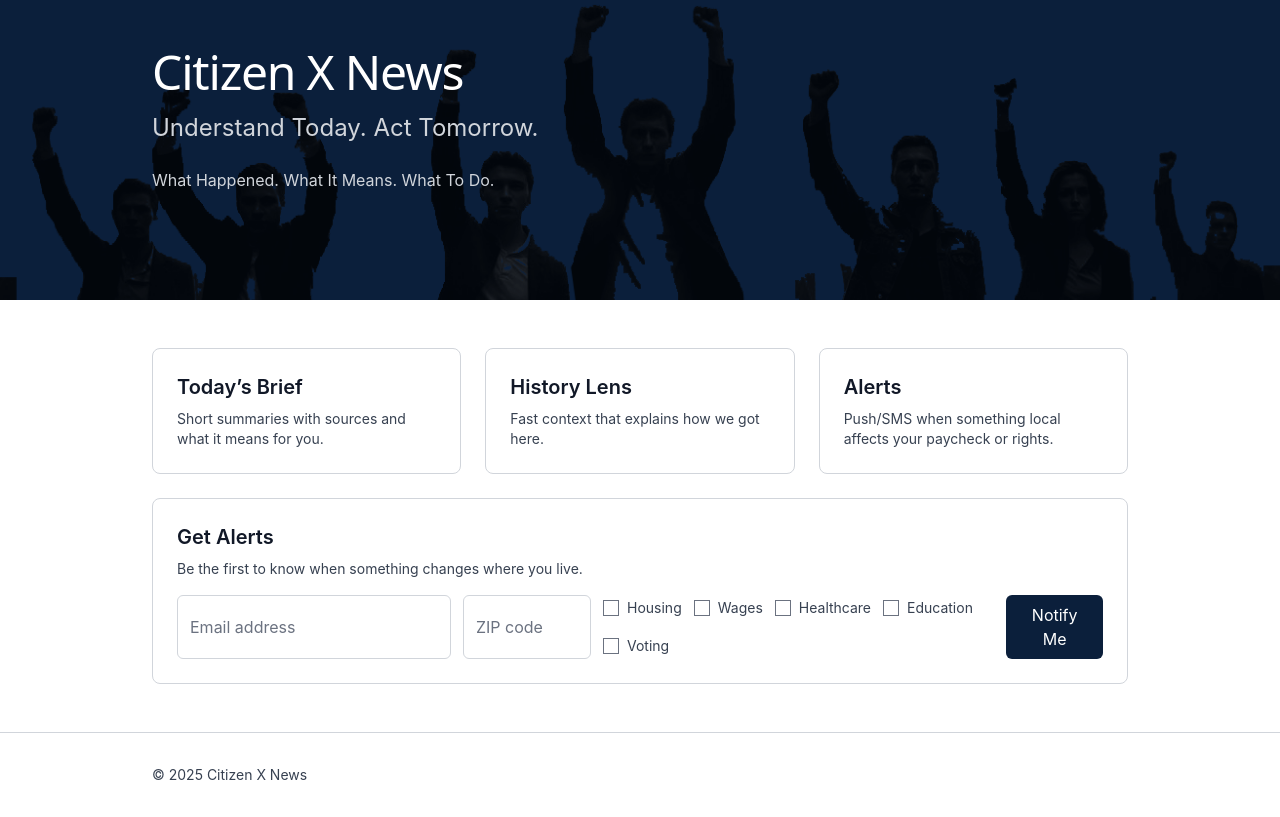
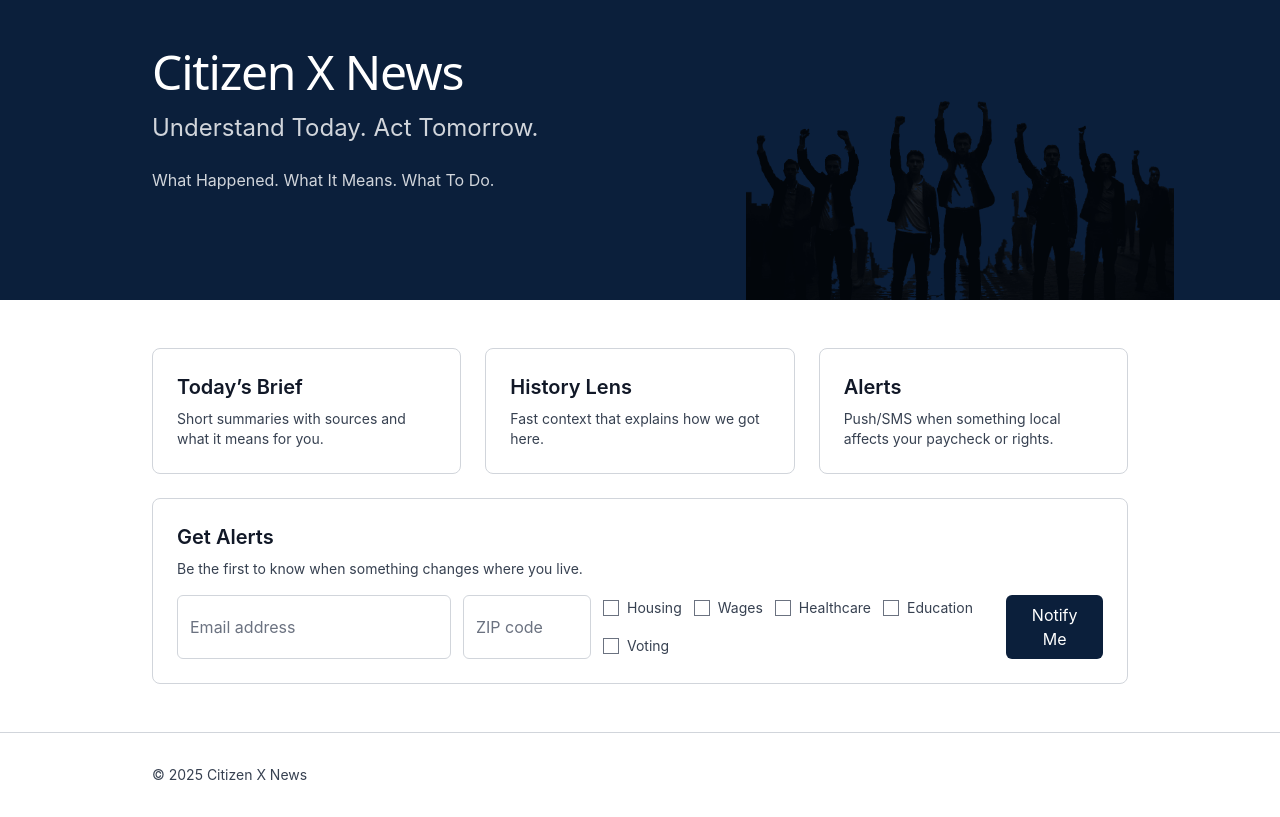
Before and after one commit to CitizenX123/citizenx-news, a Next.js app: page / in a window 1280 px wide. Built offline with nearby package versions, Linux system fonts and the light colour scheme; no server answers.

Commit message:
style(hero): shrink image ~50% and align to right (object-contain)

```diff
--- a/src/app/page.tsx
+++ b/src/app/page.tsx
@@ -11,9 +11,9 @@ export default function HomePage() {
           src="/hero.png"
           alt=""
           aria-hidden
-          className="pointer-events-none select-none absolute bottom-[-100%] left-0 right-0 h-[200%] w-full object-cover object-bottom grayscale opacity-80"
+          className="pointer-events-none select-none absolute right-0 bottom-0 h-[80%] w-1/2 object-contain grayscale opacity-80"
         />
-        <div className="pointer-events-none absolute inset-0 bg-gradient-to-r from-cx-navy/98 via-cx-navy/80 to-cx-navy/0" />
+        <div className="pointer-events-none absolute inset-0 bg-gradient-to-r from-cx-navy/98 via-cx-navy/70 to-cx-navy/0" />
         <div className="relative max-w-5xl mx-auto px-6 py-10 md:py-12">
           <h1 className="text-3xl md:text-5xl font-headline tracking-tight">Citizen X News</h1>
           <p className="mt-4 text-lg md:text-2xl text-cx-gray-300">Understand Today. Act Tomorrow.</p>
```
